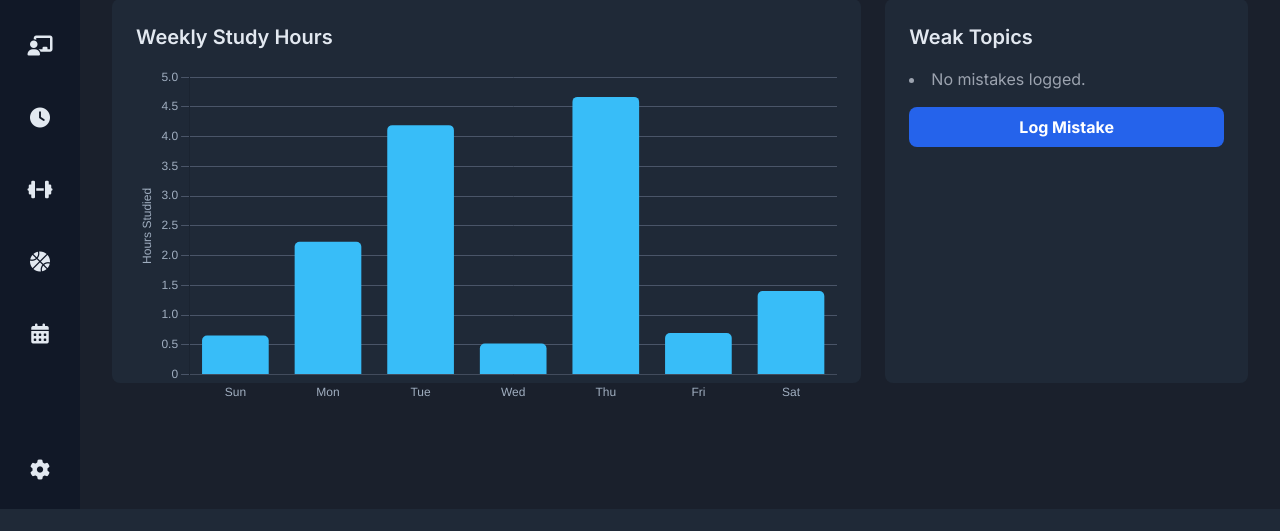
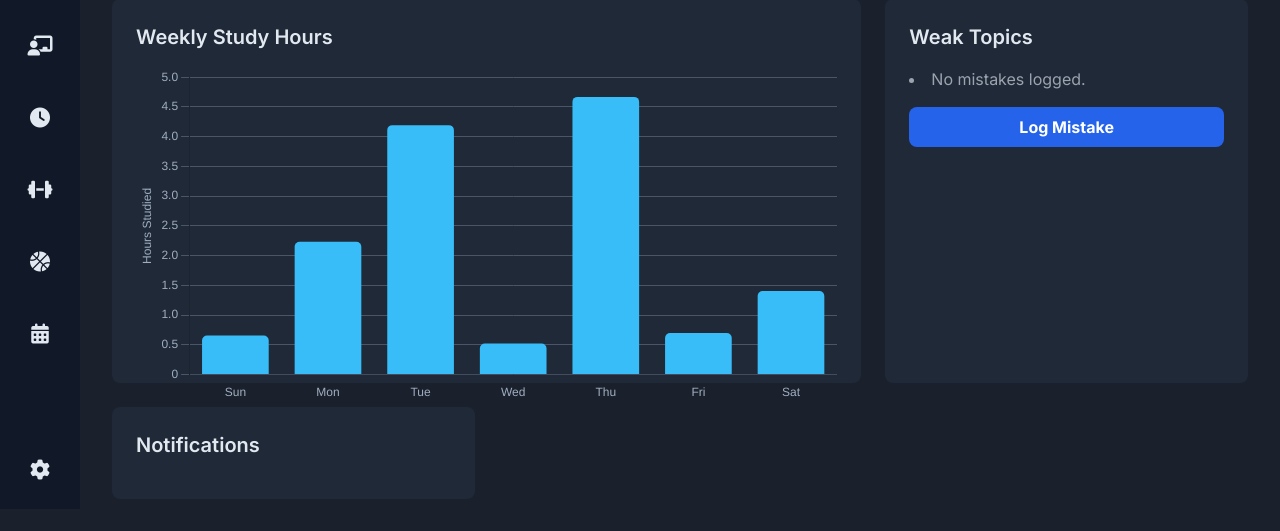
Before and after one commit to Omarelhaq-fi/smartdash, a Flask app: page / in a window 1280 px wide. Shown: the part 291-822 px from the top of the page. Before the commit the page ends 800 px from the top, so only its background shows below. Run offline with Flask 3, Linux system fonts and the light colour scheme; data comes from the database, SQL or seed files in the repository; data that the repository does not hold is empty; some libraries are stand-ins or nearby versions.

Commit message:
Update index.html

```diff
--- a/templates/index.html
+++ b/templates/index.html
@@ -42,6 +42,7 @@
                 <div class="bg-gray-800 p-6 rounded-lg"><h2 class="text-xl font-semibold mb-4">Pomodoro Summary</h2><div class="flex justify-around text-center"><div><p class="text-2xl font-bold" id="pomodoroDaily">0h 0m</p><p class="text-gray-400">Today</p></div><div><p class="text-2xl font-bold" id="pomodoroWeekly">0h 0m</p><p class="text-gray-400">Week</p></div><div><p class="text-2xl font-bold" id="pomodoroMonthly">0h 0m</p><p class="text-gray-400">Month</p></div></div></div>
                 <div class="bg-gray-800 p-6 rounded-lg md:col-span-2 h-96"><h2 class="text-xl font-semibold mb-4">Weekly Study Hours</h2><canvas id="weeklyStudyChart"></canvas></div>
                 <div class="bg-gray-800 p-6 rounded-lg"><h2 class="text-xl font-semibold mb-4">Weak Topics</h2><ul id="weakTopicsList" class="list-disc list-inside text-gray-400 space-y-2"><li>Loading...</li></ul><button id="addMistakeBtn" class="mt-4 w-full bg-blue-600 hover:bg-blue-700 text-white font-bold py-2 px-4 rounded-lg">Log Mistake</button></div>
+                <div class="bg-gray-800 p-6 rounded-lg"><h2 class="text-xl font-semibold mb-4">Notifications</h2><div id="dashboard-notifications" class="space-y-2 text-sm"></div></div>
             </div>
         </section>
 
```
